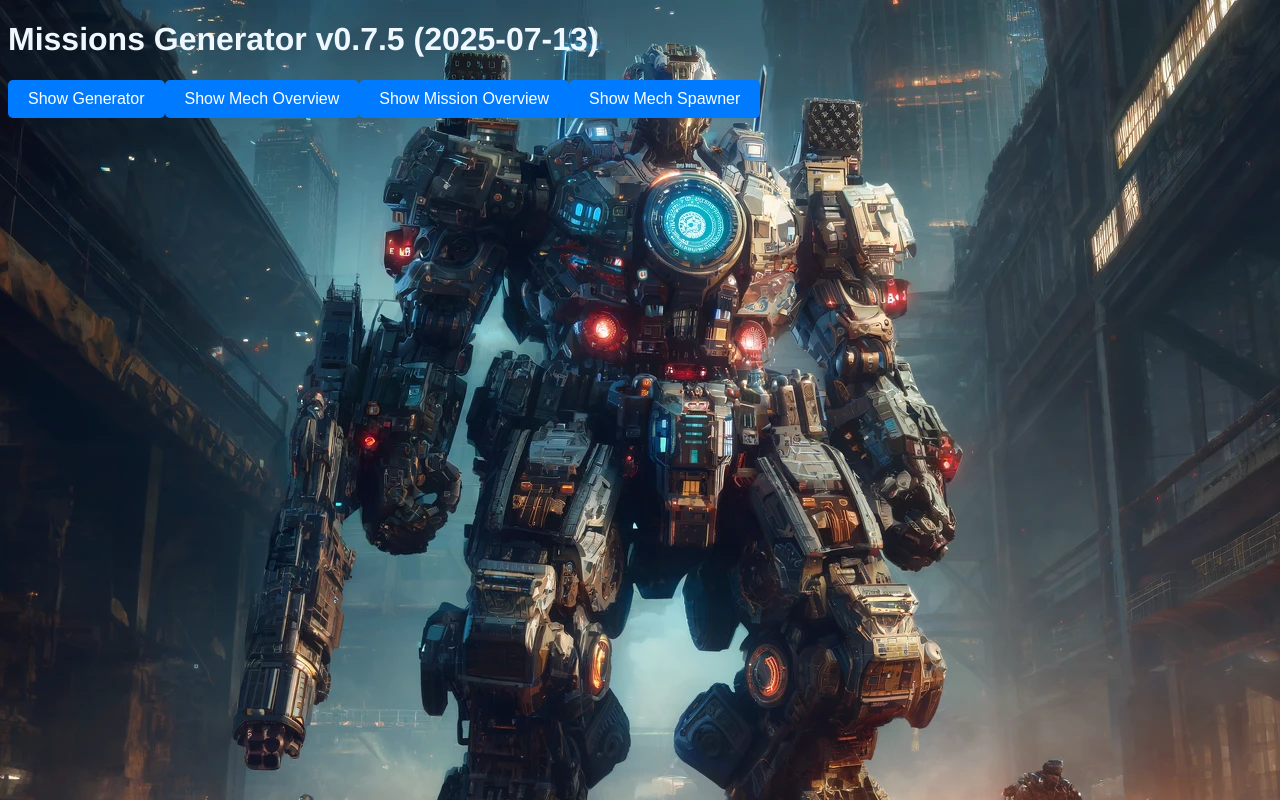
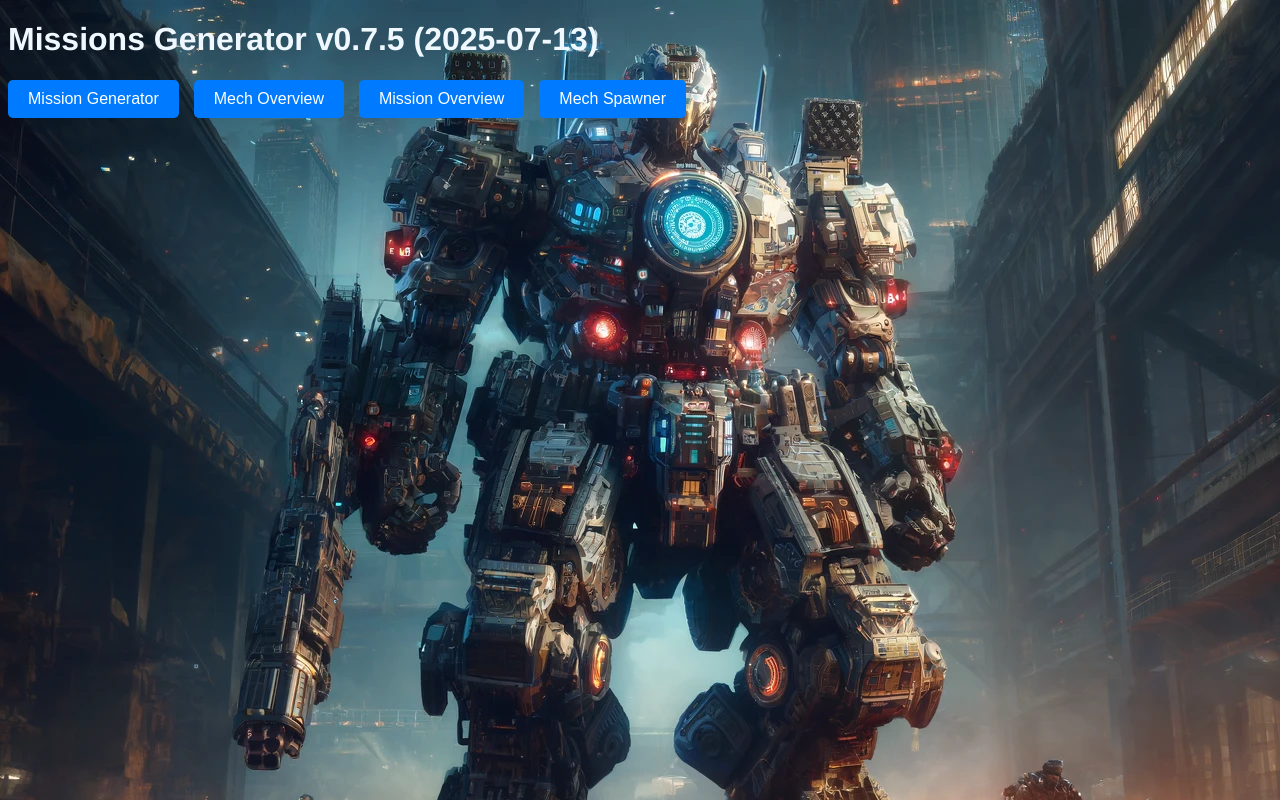
Before and after one commit to avionlore/mg, a Vue app: page / in a window 1280 px wide. Built offline with nearby package versions, Linux system fonts and the light colour scheme.

Commit message:
Fixed generator buttons

```diff
--- a/src/App.vue
+++ b/src/App.vue
@@ -3,15 +3,14 @@
 </template>
 
 <script>
-import MissionsGenerator from './components/MissionsGenerator.vue'
-
+import MissionsGenerator from "./components/MissionsGenerator.vue";
 
 export default {
-  name: 'App',
+  name: "App",
   components: {
-    MissionsGenerator
-  }
-}
+    MissionsGenerator,
+  },
+};
 </script>
 
 <style>
@@ -19,10 +18,9 @@ export default {
   font-family: Avenir, Helvetica, Arial, sans-serif;
   -webkit-font-smoothing: antialiased;
   -moz-osx-font-smoothing: grayscale;
-
 }
 body {
-  background-image: url('./assets/background.webp');
+  background-image: url("./assets/background.webp");
   background-repeat: no-repeat; /* No repeating of the image */
   background-size: auto; /* Cover the entire container */
   background-position: top; /* Center the background image */
@@ -40,6 +38,7 @@ button {
   border: none;
   border-radius: 5px;
   margin-bottom: 20px;
+  margin-right: 15px;
 }
 button:hover {
   background-color: #0056b3;
--- a/src/components/MissionsGenerator.vue
+++ b/src/components/MissionsGenerator.vue
@@ -1,10 +1,10 @@
 <template>
   <h1>Missions Generator v0.7.5 (2025-07-13)</h1>
   <div>
-    <button @click="showPageNumber = 1">Show Generator</button>
-    <button @click="showPageNumber = 2">Show Mech Overview</button>
-    <button @click="showPageNumber = 3">Show Mission Overview</button>
-    <button @click="showPageNumber = 4">Show Mech Spawner</button>
+    <button @click="showPageNumber = 1">Mission Generator</button>
+    <button @click="showPageNumber = 2">Mech Overview</button>
+    <button @click="showPageNumber = 3">Mission Overview</button>
+    <button @click="showPageNumber = 4">Mech Spawner</button>
   </div>
   <span v-if="showPageNumber == 1">
     <form v-on:submit.prevent="generateMissions">
```
Lines whose indentation alone changed are shown as unchanged.
